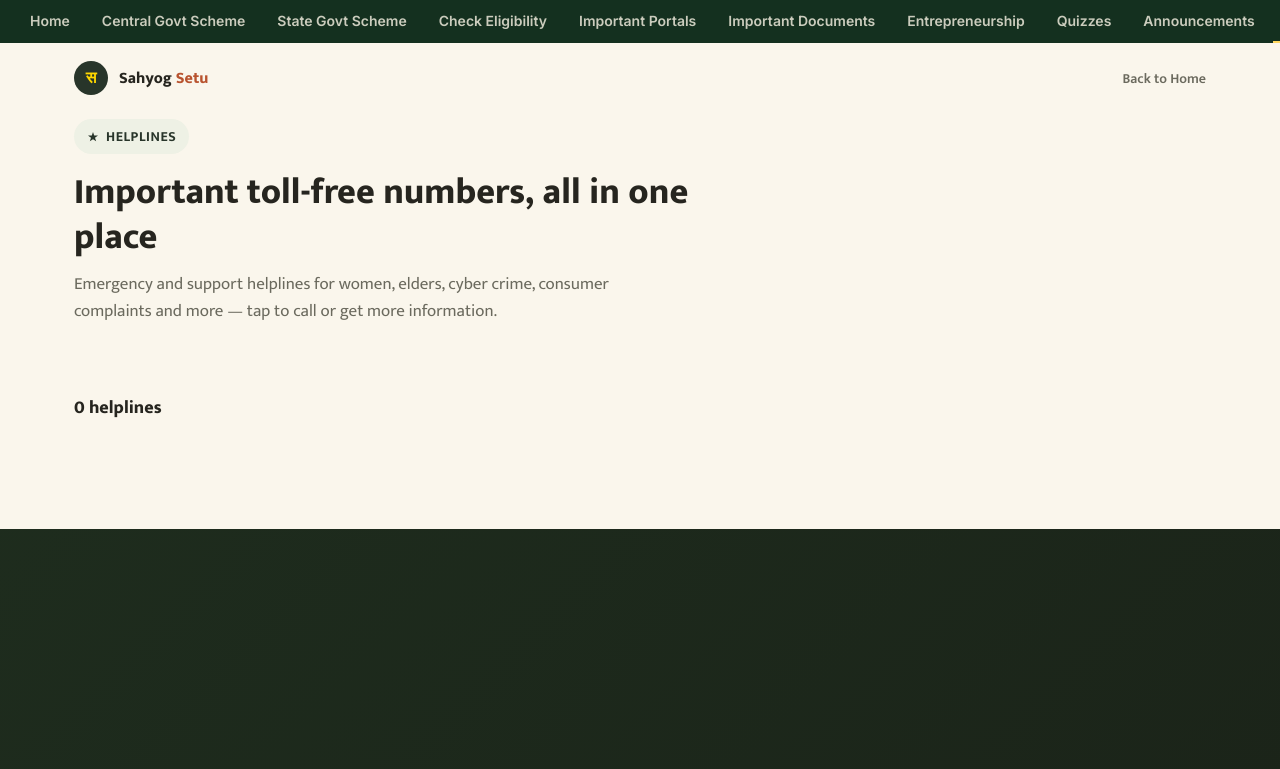
After one commit to abhishekisra/sahyog-setu, a Django app: page /helplines-viewer/ in a window 1280 px wide. The commit adds this page. Shown: the top 769 px of the page. Run offline with Django 5.2, Linux system fonts and the light colour scheme; data that the repository does not hold is empty.

Commit message:
Add Helplines public page (helplines-viewer/), matching Important Portals design
Replaces the old SPA's /helplines page -- every card there was a single
pre-designed graphic (Tollfree_Number_N.webp) with the toll-free number
baked into the image itself, no separate text field for it. Added
Helplines.number (backfilled from the 16 existing graphics) and a new
Django page using the same clean white-card look as Important Portals:
real icon, number and title as text, Call Now (tel:) + More Info actions.
Admin add/edit forms updated so the number field is manageable going
forward. Nav's "Helpline" link, the homepage's own stat card, and the
FAQ chatbot's reply links all point here now; old /helplines redirects.

Co-Authored-By: Claude Sonnet 5 <noreply@anthropic.com>

```diff
--- a/SAHYOG_SETU_ADMIN/urls.py
+++ b/SAHYOG_SETU_ADMIN/urls.py
@@ -38,5 +38,6 @@ urlpatterns = [
     path('', include('entrepreneurship.marketing.urls')),
     path('', include('scheme_announcements.urls')),
     path('', include('entrepreneurship.urls')),
+    path('', include('helplines.urls')),
 
  ]+ static(settings.MEDIA_URL, document_root=settings.MEDIA_ROOT)
--- /dev/null
+++ b/custom_admin/templates/custom_admin/helplines/helpline_finder.html
@@ -0,0 +1,129 @@
+{% extends 'custom_admin/public_base.html' %}
+{% load static %}
+
+{% block title %}Helplines — Sahyog Setu{% endblock %}
+
+{% block head %}
+<meta name="description" content="Important toll-free helpline numbers for emergencies and support -- Women Distress, Cyber Crime, Police, Child Protection and more." />
+<link rel="preconnect" href="https://fonts.googleapis.com">
+<link rel="preconnect" href="https://fonts.gstatic.com" crossorigin>
+<link href="https://fonts.googleapis.com/css2?family=Mukta:wght@400;500;600;700;800&display=swap" rel="stylesheet">
+{% endblock %}
+
+{% block body %}
+<style>
+  /* Same brand tokens/classes as the other "*_finder.html" public pages --
+     kept in sync deliberately. Replaces the old SPA's /helplines page,
+     which showed every card as a pre-designed graphic (number baked into
+     the image itself, Tollfree_Number_N.webp) -- this uses the same
+     clean white-card look as Important Portals, with the number as real
+     text (Helplines.number) instead of an image. */
+  #ssq-chatbot-root{ display:none !important; }
+
+  .yk-page{
+    --brand-deep:#28352A;
+    --brand-deeper:#182019;
+    --gold:#FFD700;
+    --gold-ink:#8A6C09;
+    --paper:#FAF6EC;
+    --card:#FFFFFF;
+    --sunken:#EEF1E5;
+    --terracotta:#B8532F;
+    --text:#26251F;
+    --text-muted:#6B6A5E;
+    --border:#E3DCC7;
+    background:var(--paper); color:var(--text);
+    font-family:'Mukta',-apple-system,"Segoe UI",Roboto,"Helvetica Neue",Arial,sans-serif;
+    font-size:16px;
+    overflow-x:hidden;
+  }
+  .yk-page h1,.yk-page h2,.yk-page h3,.yk-page h4{
+    font-family:'Mukta',-apple-system,"Segoe UI",Roboto,"Helvetica Neue",Arial,sans-serif;
+    font-weight:800; margin:0;
+  }
+  .yk-page *{box-sizing:border-box;}
+  .yk-wrap{max-width:1180px;margin:0 auto;padding:0 24px 90px;}
+
+  .yk-head{max-width:1180px;margin:0 auto;padding:18px 24px 0;display:flex;align-items:center;justify-content:space-between;gap:14px;}
+  .yk-brand{display:flex;align-items:center;gap:11px;}
+  .yk-brand-mark{width:34px;height:34px;border-radius:50%;background:var(--brand-deep);display:flex;align-items:center;justify-content:center;color:var(--gold);font-weight:800;font-size:16px;flex-shrink:0;}
+  .yk-brand b{font-weight:800;color:var(--text);}
+  .yk-brand b span{color:var(--terracotta);}
+  .yk-back-link{color:var(--text-muted);font-weight:600;font-size:14px;text-decoration:none;}
+  .yk-back-link:hover{color:var(--terracotta);}
+
+  .yk-hero{padding:24px 0 26px;}
+  .yk-eyebrow{display:inline-flex;align-items:center;gap:7px;background:var(--sunken);color:var(--brand-deep);font-size:14px;font-weight:700;letter-spacing:.04em;text-transform:uppercase;padding:6px 13px;border-radius:20px;margin-bottom:16px;}
+  .yk-hero h1{font-size:36px;line-height:1.24;max-width:660px;}
+  .yk-hero p{color:var(--text-muted);font-size:17px;margin-top:12px;max-width:580px;line-height:1.6;}
+
+  .yk-results-head{margin-top:24px;margin-bottom:16px;}
+  .yk-results-head h3{font-size:18px;}
+
+  .yk-grid{display:grid;grid-template-columns:repeat(auto-fill,minmax(260px,1fr));gap:16px;}
+  .yk-card{
+    background:var(--card);border:1px solid var(--border);border-top:4px solid var(--card-accent, var(--gold));border-radius:14px;padding:20px;
+    position:relative;min-width:0;
+    box-shadow:0 1px 3px rgba(24,32,25,.08), 0 10px 22px -12px rgba(24,32,25,.16);
+    transition:transform .18s ease, box-shadow .18s ease, border-color .18s ease;
+  }
+  .yk-card:hover{
+    transform:translateY(-4px);
+    box-shadow:0 2px 6px rgba(24,32,25,.1), 0 22px 40px -14px rgba(40,53,42,.32);
+  }
+  .yk-card-icon{width:44px;height:44px;border-radius:10px;background:var(--sunken);display:flex;align-items:center;justify-content:center;color:var(--card-accent, var(--brand-deep));margin-bottom:14px;flex-shrink:0;}
+  .yk-card-number{font-size:26px;font-weight:800;color:var(--card-accent, var(--brand-deep));font-variant-numeric:tabular-nums;letter-spacing:.01em;margin-bottom:6px;}
+  .yk-card h4{font-size:16px;font-weight:700;line-height:1.32;margin:0 0 14px;overflow-wrap:break-word;word-break:break-word;color:var(--text-muted);}
+  .yk-card-foot{display:flex;align-items:center;gap:16px;flex-wrap:wrap;border-top:1px solid var(--border);padding-top:12px;}
+  .yk-call-link{display:flex;align-items:center;gap:5px;font-size:15px;font-weight:700;color:var(--card-accent, var(--terracotta));text-decoration:none;}
+  .yk-info-link{display:flex;align-items:center;gap:5px;font-size:14px;font-weight:600;color:var(--text-muted);text-decoration:none;}
+  .yk-info-link:hover{color:var(--terracotta);}
+
+  @media (max-width:640px){
+    .yk-head{padding:14px 16px 0;}
+    .yk-hero{padding:20px 0 20px;}
+    .yk-hero h1{font-size:24px;max-width:100%;}
+    .yk-hero p{font-size:15px;}
+  }
+</style>
+
+<div class="yk-page">
+  <div class="yk-head">
+    <div class="yk-brand">
+      <div class="yk-brand-mark">स</div>
+      <b>Sahyog <span>Setu</span></b>
+    </div>
+    <a href="/" class="yk-back-link">Back to Home</a>
+  </div>
+
+  <div class="yk-wrap">
+    <div class="yk-hero">
+      <div class="yk-eyebrow">
+        <svg width="12" height="12" viewBox="0 0 24 24" fill="currentColor"><path d="M12 2l2.4 7.2H22l-6 4.4 2.3 7.1L12 16.3l-6.3 4.4L8 13.6 2 9.2h7.6z"/></svg>
+        Helplines
+      </div>
+      <h1>Important toll-free numbers, all in one place</h1>
+      <p>Emergency and support helplines for women, elders, cyber crime, consumer complaints and more — tap to call or get more information.</p>
+    </div>
+
+    <div class="yk-results-head"><h3>{{ helplines|length }} helplines</h3></div>
+    <div class="yk-grid">
+      {% for h in helplines %}
+      <div class="yk-card" style="--card-accent:{{ h.color }};">
+        <div class="yk-card-icon"><svg width="22" height="22" viewBox="0 0 24 24" fill="none" stroke="currentColor" stroke-width="2" stroke-linecap="round" stroke-linejoin="round"><path d="M22 16.92v3a2 2 0 01-2.18 2 19.79 19.79 0 01-8.63-3.07 19.5 19.5 0 01-6-6 19.79 19.79 0 01-3.07-8.67A2 2 0 014.11 2h3a2 2 0 012 1.72 12.84 12.84 0 00.7 2.81 2 2 0 01-.45 2.11L8.09 9.91a16 16 0 006 6l1.27-1.27a2 2 0 012.11-.45 12.84 12.84 0 002.81.7A2 2 0 0122 16.92z"/></svg></div>
+        {% if h.number %}<div class="yk-card-number">{{ h.number }}</div>{% endif %}
+        <h4>{{ h.title }}</h4>
+        <div class="yk-card-foot">
+          {% if h.tel_number %}
+          <a class="yk-call-link" href="tel:{{ h.tel_number }}">Call Now <svg width="11" height="11" viewBox="0 0 24 24" fill="none" stroke="currentColor" stroke-width="2.5"><path d="M5 12h14M13 6l6 6-6 6"/></svg></a>
+          {% endif %}
+          {% if h.is_url %}
+          <a class="yk-info-link" href="{{ h.link }}" target="_blank" rel="noopener noreferrer">More Info <svg width="10" height="10" viewBox="0 0 24 24" fill="none" stroke="currentColor" stroke-width="2.5"><path d="M7 17L17 7M7 7h10v10"/></svg></a>
+          {% endif %}
+        </div>
+      </div>
+      {% endfor %}
+    </div>
+  </div>
+</div>
+{% endblock %}
--- a/custom_admin/templates/custom_admin/public_base.html
+++ b/custom_admin/templates/custom_admin/public_base.html
@@ -307,7 +307,7 @@
         <a href="/entrepreneurship-viewer/">Entrepreneurship</a>
         <a href="/quizzes/">Quizzes</a>
         <a href="/scheme-announcements-viewer/">Announcements</a>
-        <a href="/helplines">Helpline</a>
+        <a href="/helplines-viewer/">Helpline</a>
     </nav>
     <script>
         // "/" only matches exactly (otherwise it'd always show active, since
@@ -539,7 +539,7 @@
             {
                 chip: "हेल्पलाइन / संपर्क",
                 keywords: ["helpline", "contact", "help", "support", "संपर्क", "सहायता", "फोन", "number"],
-                reply: "Kisi bhi sawal ya samasya ke liye:\n<a href=\"/helplines\">Helplines देखें</a>"
+                reply: "Kisi bhi sawal ya samasya ke liye:\n<a href=\"/helplines-viewer/\">Helplines देखें</a>"
             },
             {
                 chip: "ज़रूरी दस्तावेज़ / पोर्टल",
@@ -559,7 +559,7 @@
 
         var GREETING = "नमस्ते! 🙏 Main Sahyog Setu Sahayak hoon. Neeche diye gaye topics mein se koi चुनें, ya apna sawal type karein.";
         var FALLBACK = "Maaf kijiye, is sawal ka seedha jawab mere paas nahi hai. Kripya humari " +
-            "<a href=\"/helplines\">Helpline</a> se sampark karein ya " +
+            "<a href=\"/helplines-viewer/\">Helpline</a> se sampark karein ya " +
             "<a href=\"/page/3\">About Us</a> page dekhein.";
 
         function ready(fn) {
--- a/helplines/models.py
+++ b/helplines/models.py
@@ -10,5 +10,11 @@ class Helplines(models.Model):
      status = models.IntegerField(default = 0, choices=status_type)
      title = models.CharField(default="", max_length=255, blank=False, null=False)
      color = models.CharField(default="#000000", max_length=255, blank=False, null=False)
+     # Toll-free number as real text -- previously only baked into `image`
+     # as a design graphic (Tollfree_Number_N.webp), so a plain-text card
+     # redesign (helpline_finder.html) had no way to show it without an
+     # image. Backfilled once from the existing 16 graphics; new entries
+     # need it filled in via the admin form same as any other field.
+     number = models.CharField(default="", max_length=50, blank=True, null=True)
      created_at = models.DateTimeField(auto_now_add= True)
      updated_at = models.DateTimeField(auto_now_add= True)
--- a/helplines/serializers.py
+++ b/helplines/serializers.py
@@ -6,3 +6,4 @@ class HelplinesSerializer(serializers.Serializer):
     link = serializers.CharField()
     title = serializers.CharField()
     color = serializers.CharField()
+    number = serializers.CharField(allow_blank=True, allow_null=True, required=False)
--- /dev/null
+++ b/helplines/urls.py
@@ -0,0 +1,6 @@
+from django.urls import path
+from . import views
+
+urlpatterns = [
+    path('helplines-viewer/', views.helpline_finder, name='helpline_finder'),
+]
--- a/helplines/views.py
+++ b/helplines/views.py
@@ -1,3 +1,4 @@
+import re
 from sre_parse import State
 from django.shortcuts import render, redirect
 from django.views import View
@@ -7,6 +8,23 @@ from .models import Helplines
 
 
 # Create your views here.
+
+def helpline_finder(request):
+    """Public, no login -- replaces the old SPA's /helplines page (plain
+    blue gradient cards with the toll-free number baked into a design
+    graphic, no separate text). Same *_finder.html card look as Important
+    Portals -- number now real text (Helplines.number, backfilled from the
+    16 existing graphics), with a tel: Call Now action plus a secondary
+    "More Info" link when `link` is a real URL rather than a bare number."""
+    helplines = list(Helplines.objects.filter(status=1).order_by('title'))
+    for h in helplines:
+        # tel: only wants digits -- "100/112" etc. use the first number.
+        digits = re.split(r'[^0-9]+', h.number or '')
+        h.tel_number = next((d for d in digits if d), '')
+        h.is_url = (h.link or '').startswith('http')
+    return render(request, "custom_admin/helplines/helpline_finder.html", {
+        "helplines": helplines,
+    })
 
 class HelplinesView(View):
 
@@ -26,6 +44,7 @@ class HelplinesView(View):
             helpline.status = int(request.POST.get('status'))
             helpline.title = request.POST.get('title')
             helpline.color = request.POST.get('color')
+            helpline.number = request.POST.get('number', '')
             if request.FILES:
                 helpline.image = request.FILES['image']
                 helpline.save()
@@ -62,6 +81,7 @@ def updateHelpline(request, id):
         helpline.status = int(request.POST.get('status'))
         helpline.title = request.POST.get('title')
         helpline.color = request.POST.get('color')
+        helpline.number = request.POST.get('number', '')
         helpline.save()
         messages.success(request, "Helpline updated successfully.")
         return redirect('adminHelplines')
```
Also changed, not shown: custom_admin/templates/custom_admin/helplines.html (+15 -1 lines), helplines/migrations/0006_helplines_number.py (added).
